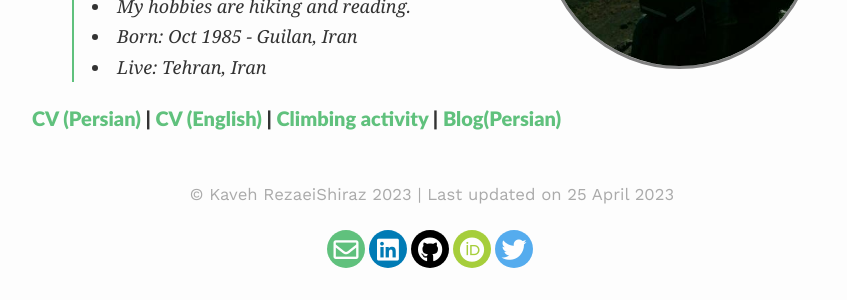
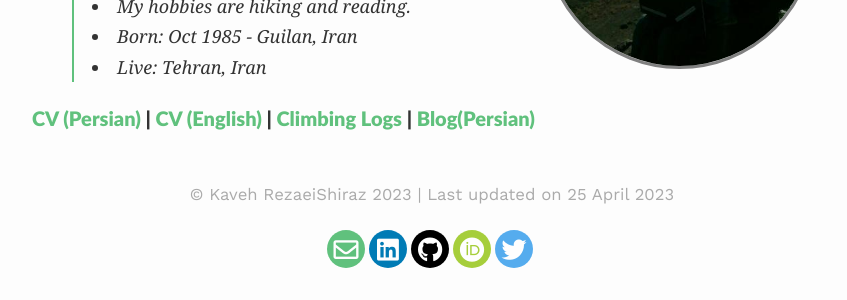
Before and after one commit to KavehRS/website, a Jekyll site: the page built from index.md, in a window 1280 px wide. Shown: the part 342-642 px from the top of the page, without its empty margins (208-1055 px from the left). Built offline with Jekyll 4.4.1, drawn with Linux system fonts in a browser that asks for light colours; nearby versions of some CDN libraries; our own code applies the rules of GitHub Pages for plain Markdown files.

Commit message:
Update index.md

```diff
--- a/index.md
+++ b/index.md
@@ -21,7 +21,7 @@ published: true
 
 
 
-#### [CV (Persian)](/books/cv-fa.pdf) |  [CV (English)](#) | [Climbing activity](https://climbingreports.kavehrs.com/) | [Blog(Persian)](https://blog.kavehrs.com/)
+#### [CV (Persian)](/books/cv-fa.pdf) |  [CV (English)](#) | [Climbing Logs](https://climbingreports.kavehrs.com/) | [Blog(Persian)](https://blog.kavehrs.com/)
 
 
 
```
